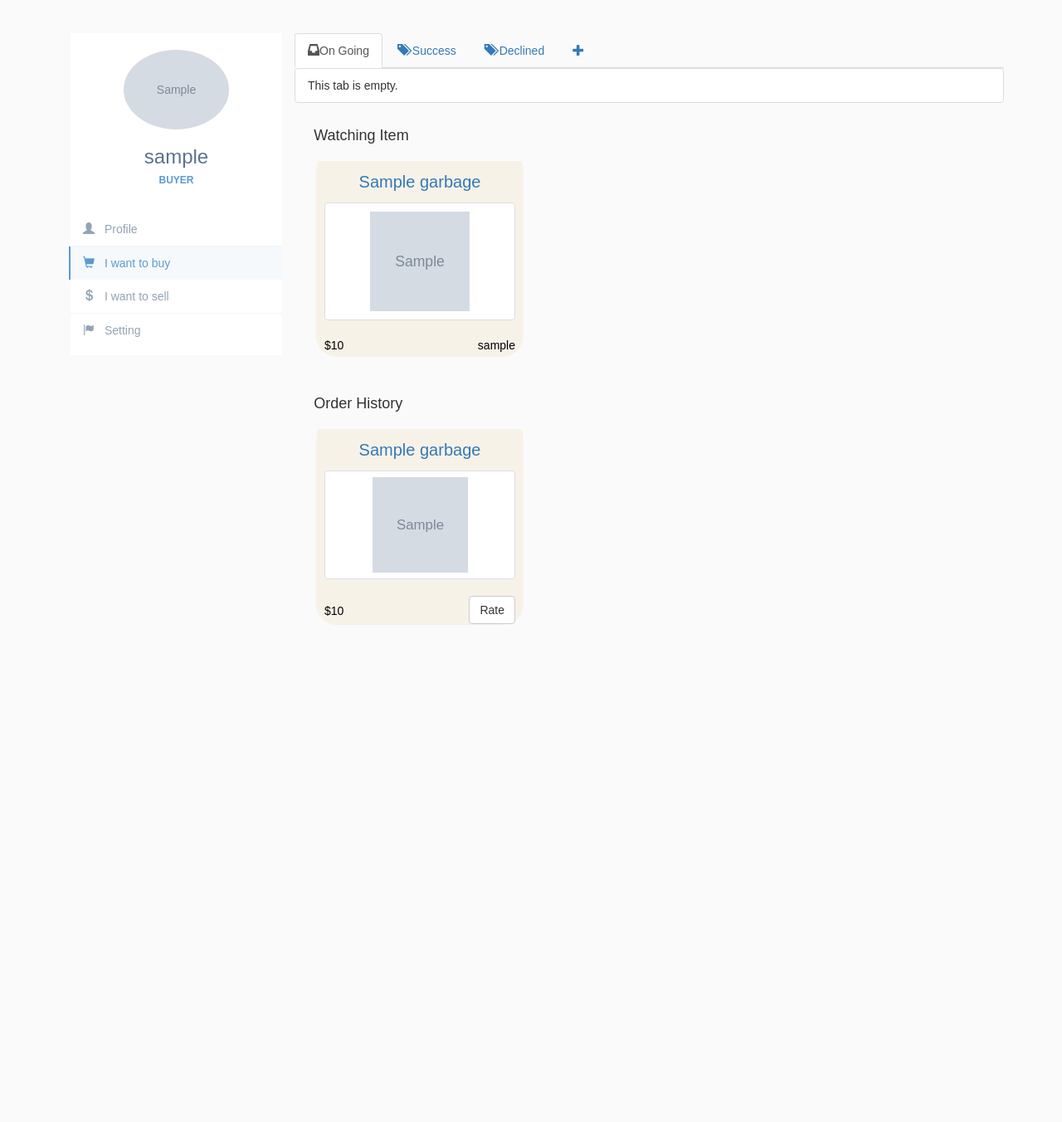
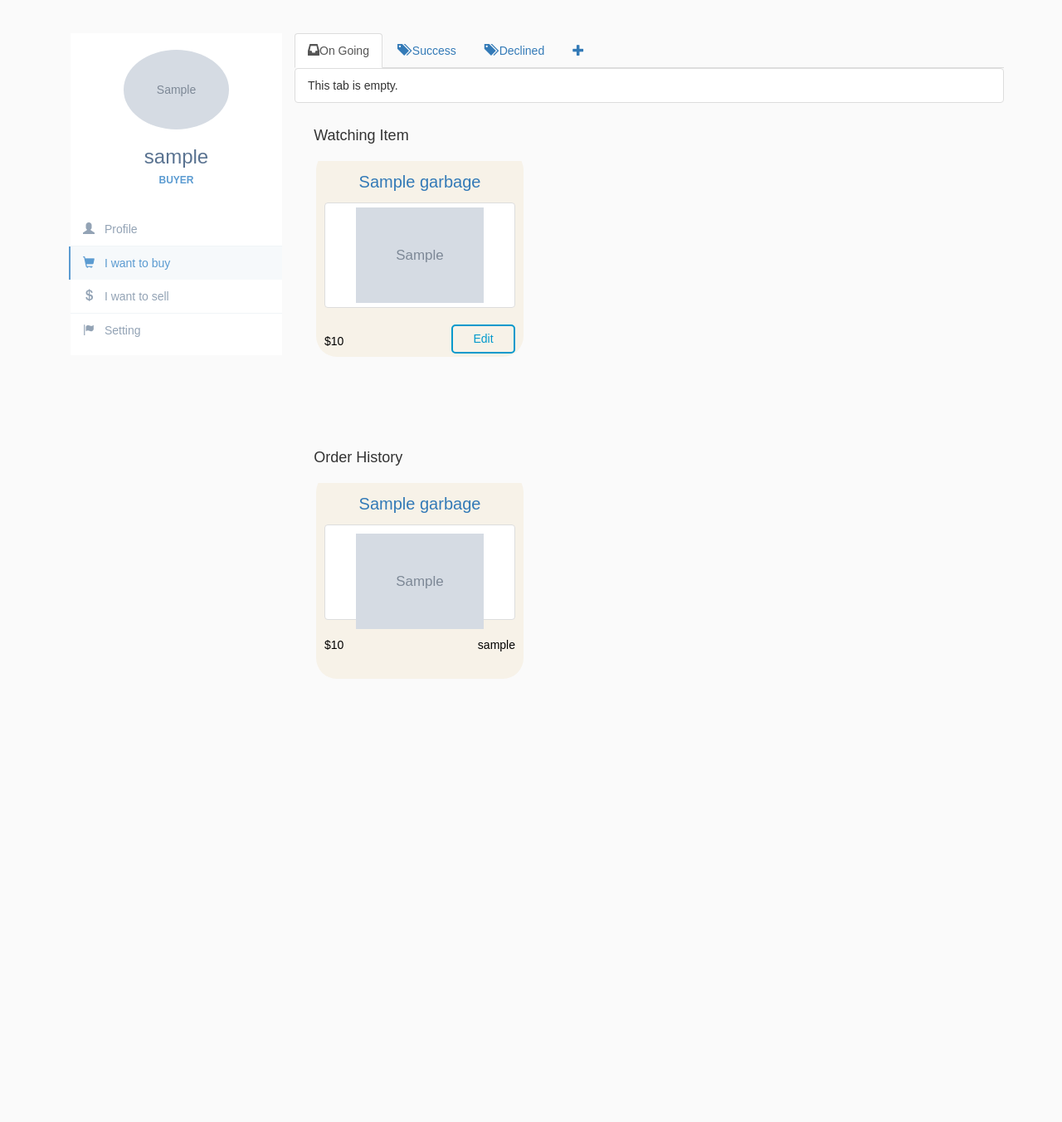
Before and after one commit to seonghwanchoi0203/Garbage-Collector, a Django app: page /profile in a window 1280 px wide. Shown: the part 52-1404 px from the top of the page at 83% size. Before the commit the page ends 805 px from the top, so only its background shows below. Run offline with Django 3.2, Linux system fonts and the light colour scheme; a user stored in the database is signed in; tables that the repository leaves empty hold one stand-in row (values such as "Sample post"); grey boxes marked "Sample" are stand-in pictures; some libraries are stand-ins or nearby versions.

Commit message:
fix layout overlap problem and shorten title

```diff
--- a/templates/userprof.html
+++ b/templates/userprof.html
@@ -195,12 +195,29 @@
            .like { font-size:66px;  color:#ccc; cursor:pointer;}
            .cs{font-size:66px;color:#f00;cursor:pointer;}
 
+           /*horizontal display:*/
+           ::-webkit-scrollbar {
+              width: 1px;
+              height: 1px;
+               display:none;
+            }
 
-          .horizontal-scroll-wrapper {
+            ::-webkit-scrollbar-button {
+              width: 1px;
+              height: 1px;
+
+            }
+
+
+            div {
+              box-sizing: border-box;
+            }
+
+            .horizontal-scroll-wrapper {
               /*position: absolute;*/
               display: block;
               width: 251px;
-              max-height: 750px;
+              height: 750px;
               margin: 0;
               padding-top: 10px;
               overflow-y: auto;
@@ -234,7 +251,7 @@
 
               display: block;
               width: 251px;
-              max-height: 750px;
+              height: 750px;
               margin-top: 10px;
               padding-top: 10px;
               overflow-y: auto;
@@ -262,6 +279,15 @@
               height: 250px;
               margin: 10px 0;
 
+            }
+
+            /*TEXT*/
+            .text {
+
+               width: auto;
+               overflow: hidden;
+               white-space: nowrap;
+               text-overflow: ellipsis;
             }
 
       </style>
@@ -476,16 +502,48 @@
             </div>
         </div>
 
-        <div style="height: 30px;margin-left: 1%;margin-bottom: 10px">
+        <div>
+         <div style="height: 30px;margin-left: 1%;margin-bottom: 10px">
             <h4>Watching Item</h4>
         </div>
          <div class="horizontal-scroll-wrapper squares" >
             {%if garbage%}
             {%for i in garbage%}
+                <div class="col-sm-5" style="border-radius: 25px; background-color: #F7F2E8; margin-right:15px;margin-left:15px;">
+                    <p class="text" style=" background-color: #F7F2E8; text-align:center; font-size:20px; margin-top:15px"><a href='/ItemDetails?garbage={{i.id}}'>{{i.title}}</a></p>
+                  <div class="thumbnail" style="padding:5px; height: auto; width: auto">
+                    <img src="{{i.photos.url}}" style="width: auto;height: 115px">
+                  </div>
+                   <div style=" margin-bottom: 1px;">
+                       <form method="get"  onsubmit="" action='../edit_item/' enctype="multipart/form-data">
+                          <div style="float:right;">
+                           <button name="edit"
+                                   type="submit"
+                                   value="{{i.id }}"
+                                   style=" width: 5.5em; height: 2.5em;color: #0099CC;background-color: transparent;border: 2px solid #0099CC; border-radius: 5px; text-transform">Edit</button>
+                         </div>
+                                  {% csrf_token %}
+                         </form>
+                       </div>
+                  <p style="color:black">
+                    <span style="float:left; margin-top:10px">${{i.cost}}</span>
+                  </p>
+                   </div>
+            {%endfor%}
+            {%endif%}
+        </div>
+    </div>
+            <div  style="margin-top: -10%">
+        <div style="height: 30px;margin-left: 1%;margin-top: -50%">
+            <h4>Order History</h4>
+        </div>
+        <div class="horizontal-scroll-wrapper1 squares1">
+            {%if garbage%}
+            {%for i in garbage%}
                 <div  class="col-sm-5" style="border-radius: 25px; background-color: #F7F2E8; margin-right:15px;margin-left:15px;">
-                    <p style=" background-color: #F7F2E8; text-align:center; font-size:20px; margin-top:15px"><a href='/ItemDetails?garbage={{i.id}}'>{{i.title}}</a></p>
-                  <div class="thumbnail" style="padding:10px; height: auto; width: auto">
-                    <img src="{{i.photos.url}}" style="width: 120px;height: 120px">
+                    <p class="text" style=" background-color: #F7F2E8; text-align:center; font-size:20px; margin-top:15px"><a href='/ItemDetails?garbage={{i.id}}'>{{i.title}}</a></p>
+                  <div class="thumbnail" style="padding:10px; height: 115px; width: auto">
+                    <img src="{{i.photos.url}}" style="width: auto;height: 115px">
                   </div>
                   <p style="color:black; background-color: #F7F2E8; ">
                     <span style="float:left; margin-bottom:5px">${{i.cost}}</span>
@@ -495,30 +553,7 @@
             {%endfor%}
             {%endif%}
         </div>
-        <div style="height: 30px;margin-left: 1%;margin-top: -30%">
-            <h4>Order History</h4>
-        </div>
-        <div class="horizontal-scroll-wrapper1 squares1">
-            {%if garbage%}
-            {%for i in garbage%}
-            <div  class="col-sm-5" style="border-radius: 25px; background-color: #F7F2E8; margin-right:15px;margin-left:15px;">
-                    <p style=" background-color: #F7F2E8; text-align:center; font-size:20px; margin-top:15px"><a href='/ItemDetails?garbage={{i.id}}'>{{i.title}}</a></p>
-                  <div class="thumbnail" style="padding:7px; height: auto; width: auto">
-                    <img src="{{i.photos.url}}" style="width: 115px;height: 115px">
-                  </div>
-                   <div >
-                      <button type="button"
-                                class="btn btn-default button"
-                                style="margin-bottom: 5px;float: right">Rate</button>
-                   </div>
-                  <p style="color:black; background-color: #F7F2E8; ">
-                    <span style="float:left; margin-top:8px">${{i.cost}}</span>
-
-                  </p>
-                </div>
-            {%endfor%}
-            {%endif%}
-        </div>
+            </div>
 
       </div>
    </div>
```
